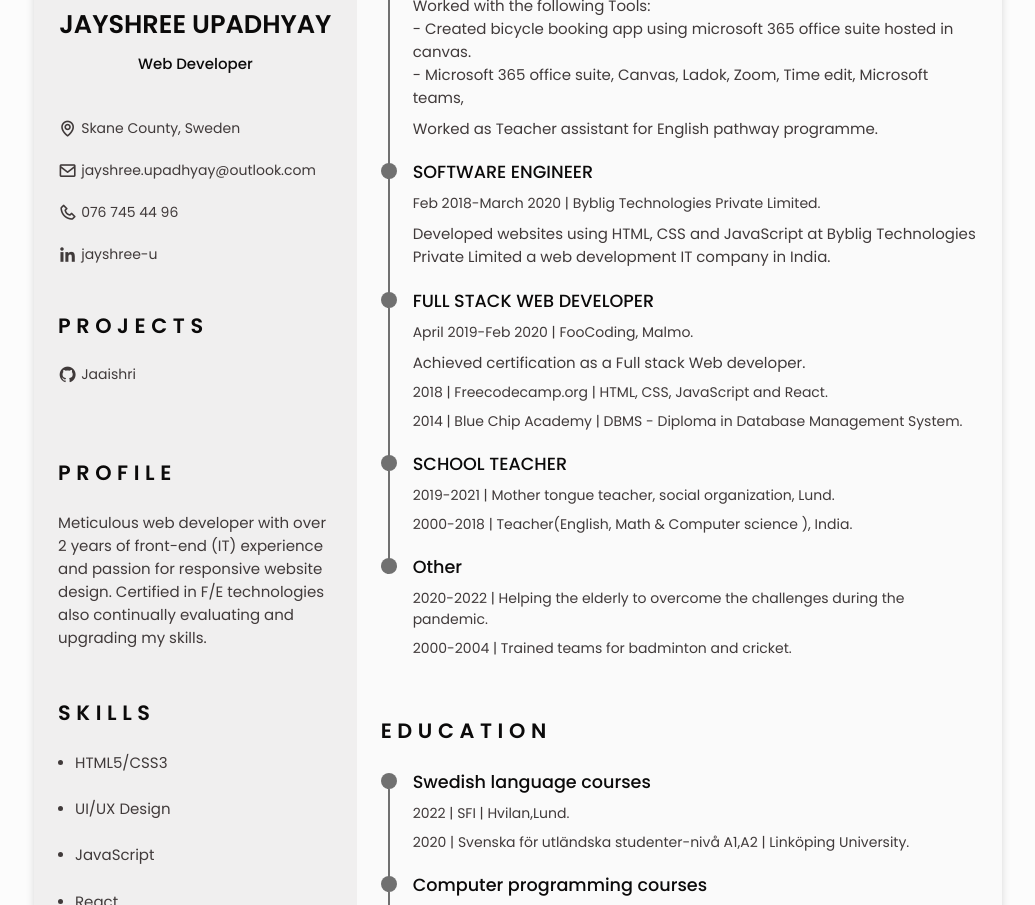
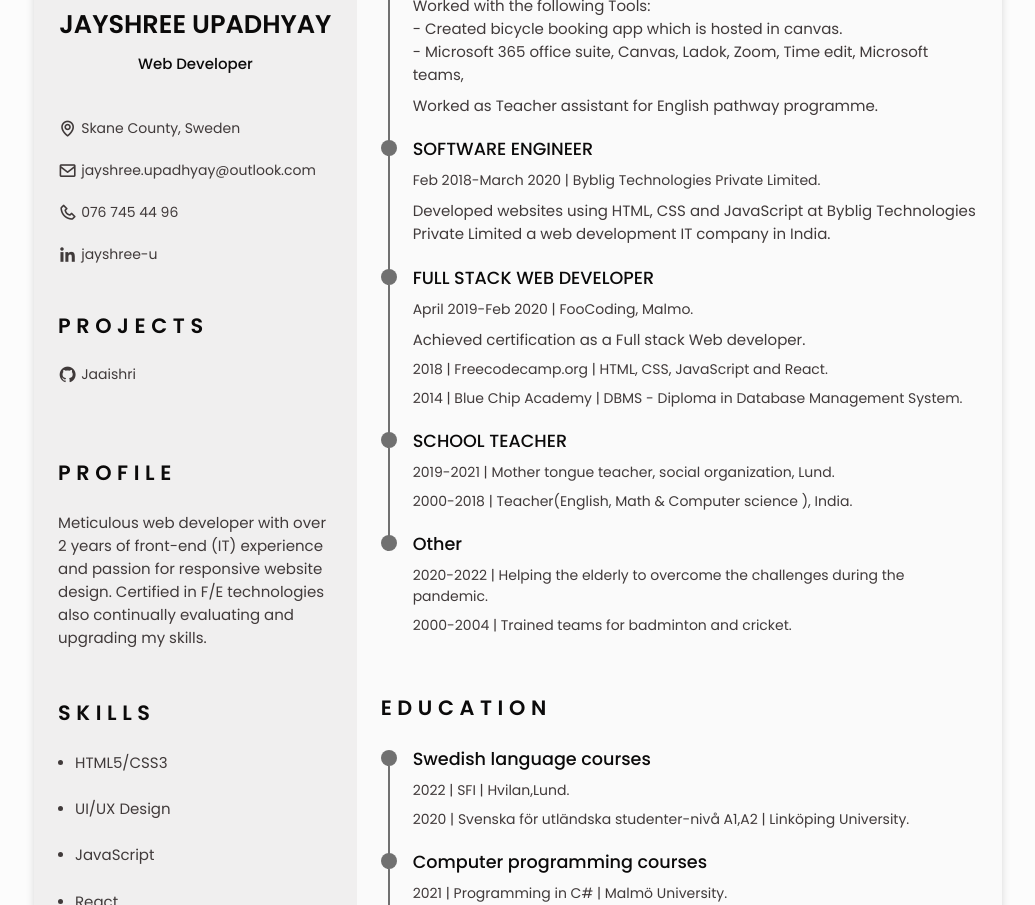
Before and after one commit to Jaaishri/JayshreeResume_Web-Developer, a plain HTML site: page index.html in a window 1280 px wide. Shown: the part 195-1100 px from the top of the page, without its empty margins (122-1157 px from the left). Drawn offline with nearby package versions, Linux system fonts and the light colour scheme.

Commit message:
Update index.html

```diff
--- a/index.html
+++ b/index.html
@@ -277,7 +277,7 @@
                               <h2 class="experience__title">WEB DEVELOPER/TEACHING ASSISTANT</h2>
                               <span class="experience__company">Feb 2022-June 2022 | Jönköping University Enterprise</span>
                               <p class="experience__description">Worked with the following Tools:</br>
-                                <span class="skills__bullet"></span>- Created bicycle booking app using microsoft 365 office suite hosted in canvas.<br>
+                                <span class="skills__bullet"></span>- Created bicycle booking app which is hosted in canvas.<br>
                                 <span class="skills__bullet"></span>- Microsoft 365 office suite,
                                   <span class="skills__bullet"></span>Canvas,
                                   <span class="skills__bullet"></span>Ladok,
```
